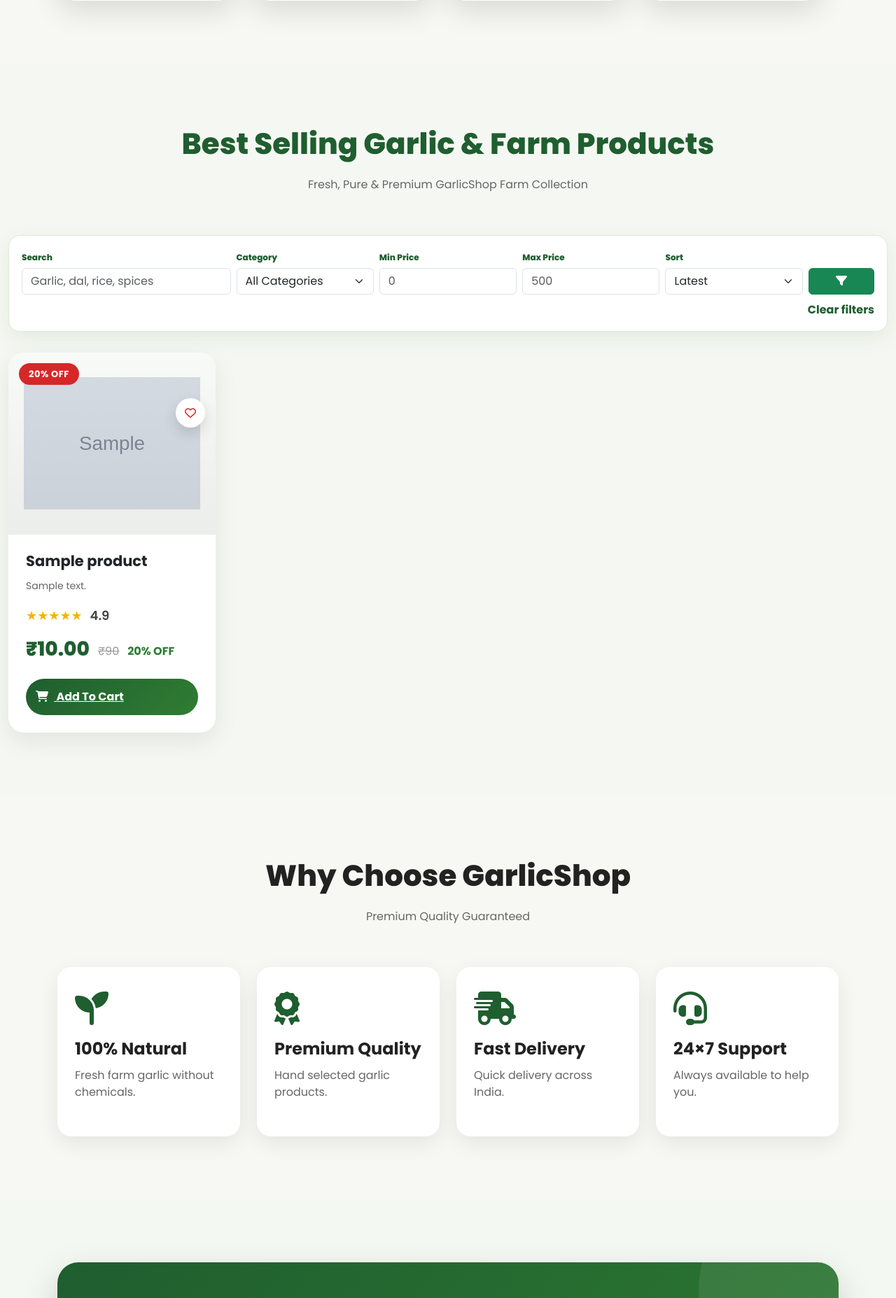
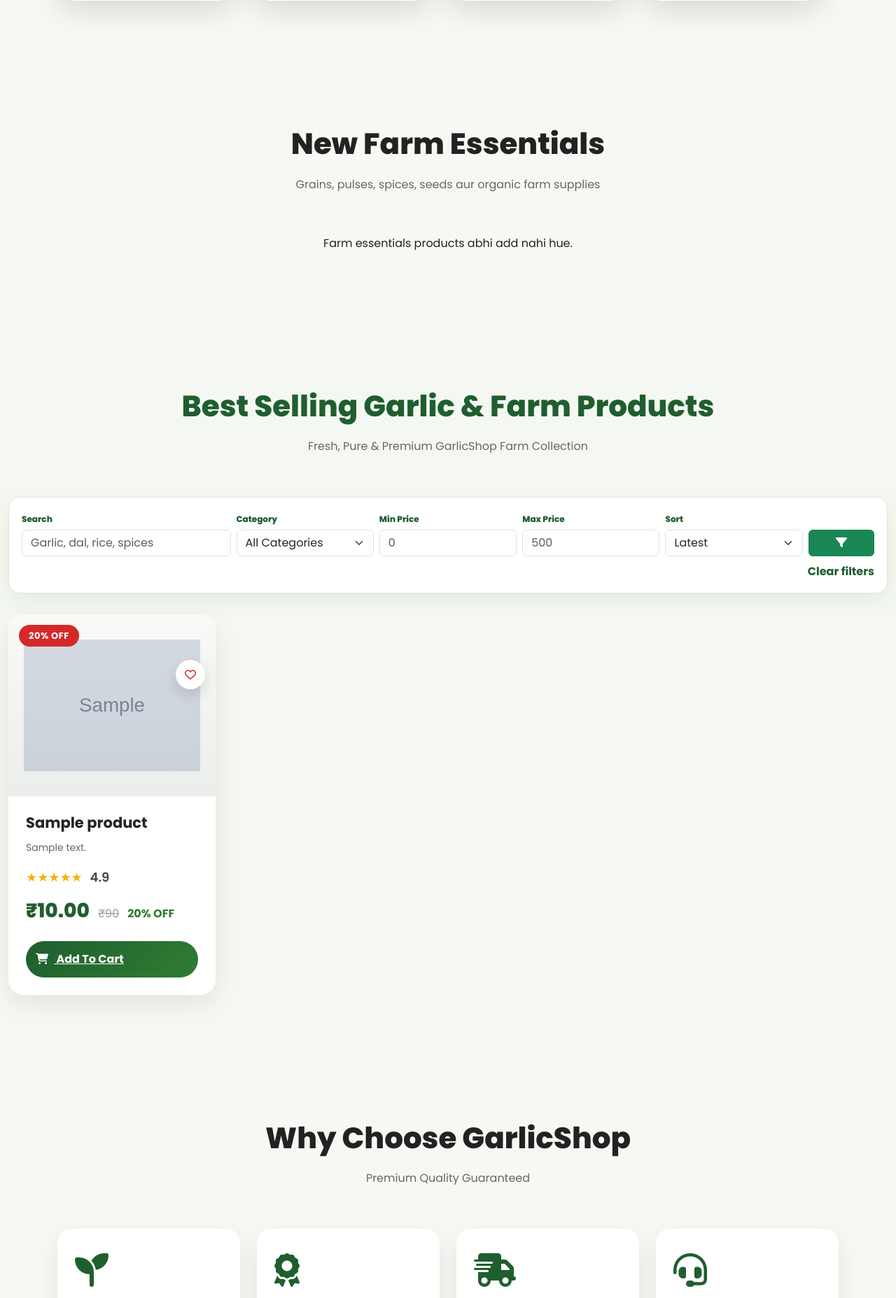
Before and after one commit to khsadik956-beep/garlicshop, a Django app: page / in a window 1280 px wide. Shown: the part 2412-4267 px from the top of the page at 70% size. Run offline with Django 5.2, Linux system fonts and the light colour scheme; tables that the repository leaves empty hold one stand-in row (values such as "Sample post"); grey boxes marked "Sample" are stand-in pictures.

Commit message:
Show farm essentials on homepage

```diff
--- a/garlic_shop/store/templates/store/home.html
+++ b/garlic_shop/store/templates/store/home.html
@@ -341,6 +341,70 @@ Fresh farm garlic bulbs.
 
 </div>
 
+</section>
+
+<!-- ================= FARM ESSENTIALS ================= -->
+
+<section id="farm-essentials">
+<div class="container">
+
+<h2 class="section-title">New Farm Essentials</h2>
+<p class="section-sub">Grains, pulses, spices, seeds aur organic farm supplies</p>
+
+<div class="row g-4">
+
+{% for product in farm_products %}
+
+<div class="col-lg-3 col-md-6">
+<div class="premium-card">
+<div class="product-image">
+<a href="{% url 'product_detail' product.id %}" class="product-image-link" aria-label="View {{ product.name }} details">
+{% if product.image %}
+<img src="{{ product.image.url }}" alt="{{ product.name }}">
+{% else %}
+<img src="{% static 'images/no-image.png' %}" alt="No Image">
+{% endif %}
+</a>
+<span class="sale-badge">NEW</span>
+<a href="{% url 'product_detail' product.id %}" class="quick-view">
+  <i class="fas fa-eye"></i>
+</a>
+</div>
+
+<div class="card-body">
+<h5>
+  <a href="{% url 'product_detail' product.id %}" class="text-decoration-none text-dark">
+    {{ product.name }}
+  </a>
+</h5>
+<p>{{ product.description|truncatechars:70 }}</p>
+<div class="rating">
+★★★★★
+<span>4.8</span>
+</div>
+<div class="price-row">
+<h4>₹{{ product.price }}</h4>
+<span class="old-price">₹{{ product.price|add:"80" }}</span>
+<span class="discount">Farm Pick</span>
+</div>
+<div class="d-grid gap-2">
+<a href="{% url 'add_to_cart' product.id %}" class="btn-cart">
+<i class="fas fa-shopping-cart me-2"></i>
+Add To Cart
+</a>
+</div>
+</div>
+</div>
+</div>
+
+{% empty %}
+<div class="col-12 text-center">
+<p>Farm essentials products abhi add nahi hue.</p>
+</div>
+{% endfor %}
+
+</div>
+</div>
 </section>
 <!-- ================= PRODUCTS ================= -->
 
--- a/garlic_shop/store/views.py
+++ b/garlic_shop/store/views.py
@@ -170,6 +170,15 @@ def queue_customer_notification(order, message, channel="system"):
 @never_cache
 def home(request):
     products = Product.objects.filter(is_available=True)
+    farm_categories = [
+        "Farm Grains", "Millets", "Pulses", "Oil Seeds", "Spices",
+        "Fresh Vegetables", "Fresh Herbs", "Farm Sweeteners",
+        "Farm Dairy", "Farm Supplies", "Farm Seeds",
+    ]
+    farm_products = Product.objects.filter(
+        is_available=True,
+        category__in=farm_categories,
+    ).order_by("-id")[:12]
     categories = (
         Product.objects.filter(is_available=True)
         .exclude(category__isnull=True)
@@ -228,6 +237,7 @@ def home(request):
         'max_price': max_price,
         'sort': sort,
         'wishlist_product_ids': wishlist_product_ids,
+        'farm_products': farm_products,
     })
 
 
```
